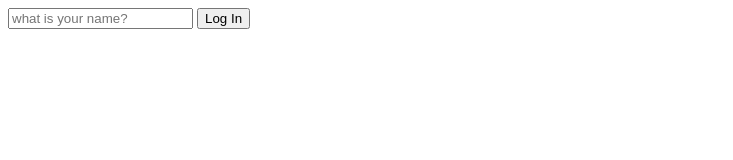
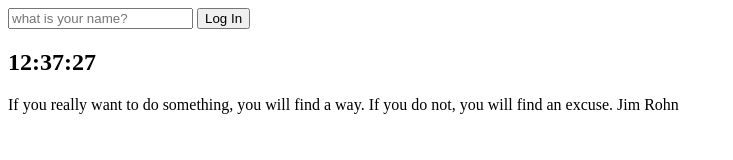
Before and after one commit to printyeon/clone-chrome, a plain HTML site: page index.html in a window 1280 px wide. Shown: the whole page, without its empty margins (0-733 px from the left). Drawn offline with Linux system fonts and the light colour scheme.

Commit message:
명언 추가하기

```diff
--- a/index.html
+++ b/index.html
@@ -13,15 +13,28 @@
 </head>
 
 <body>
+
+    <!--greeting-->
     <form id="login-form" class="hidden">
         <input required maxlength="15" type="text" placeholder="what is your name?" />
 
         <input type="submit" value="Log In">
     </form>
-
     <h1 id="greeting" class="hidden"></h1>
 
-    <script src="app.js"></script>
+    <!--clock-->
+    <h2 id="clock"></h2>
+
+    <!--quote-->
+    <div id="quote">
+        <span></span>
+        <span></span>
+    </div>
+
+
+    <script src="./js/greeting.js"></script>
+    <script src="./js/clock.js"></script>
+    <script src="./js/qutoes.js"></script>
 </body>
 
 </html>
--- /dev/null
+++ b/js/clock.js
@@ -0,0 +1,14 @@
+const clock = document.querySelector("h2#clock");
+
+function getClock(){
+    const date = new Date();
+    const hours = String(date.getHours()).padStart(2, "0");
+    const minutes = String(date.getMinutes()).padStart(2, "0");
+    const seconds = String(date.getSeconds()).padStart(2, "0");
+
+    clock.innerText = `${hours}:${minutes}:${seconds}`;
+
+}
+
+getClock();
+setInterval(getClock, 1000);    //1초마다 함수 실행
--- /dev/null
+++ b/js/qutoes.js
@@ -0,0 +1,50 @@
+const quotes = [
+    {
+    quote: 'I never dreamed about success, I worked for it',
+    author: 'Estee Lauder'
+    },
+    {
+    quote: 'Do not try to be original, just try to be good.',
+    author: 'Paul Rand'
+    },
+    {
+    quote: 'Do not be afraid to give up the good to go for the great',
+    author: 'John D. Rockefeller'
+    },
+    {
+    quote: 'If you cannot fly then run. If you cannot run, then walk. And if you cannot walk, then crawl, but whatever you do, you have to keep moving forward.',
+    author: 'Martin Luther King Jr.'
+    },
+    {
+    quote: 'Our greatest weakness lies in giving up. The most certain way to succeed is always to try just one more time.',
+    author: 'Thomas Edison'
+    },
+    {
+    quote: 'The fastest way to change yourself is to hang out with people who are already the way you want to be',
+    author: 'REid Hoffman'
+    },
+    {
+    quote: 'Money is like gasoline during a road trip. You do not want to run out of gas on your trip, but you are not doing a tour of gas stations',
+    author: 'Tim O Reilly'
+    },
+    {
+    quote: 'Some people dream of success, while other people get up every morning and make it happen',
+    author: 'Wayne Huizenga'
+    },
+    {
+    quote: 'The only thing worse than starting something and falling.. is not starting something',
+    author: 'SEth Godin'
+    },
+    {
+    quote: 'If you really want to do something, you will find a way. If you do not, you will find an excuse.',
+    author: 'Jim Rohn'
+    },
+    ];
+
+    const quote = document.querySelector("#quote span:first-child");
+    const author = document.querySelector("#quote span:last-child");
+
+    const todaysQuote = (quotes[Math.floor(Math.random()*quotes.length)]);
+
+    quote.innerText = todaysQuote.quote;
+    author.innerText = todaysQuote.author;
```
Also changed, not shown: js/greeting.js (renamed from app.js).
